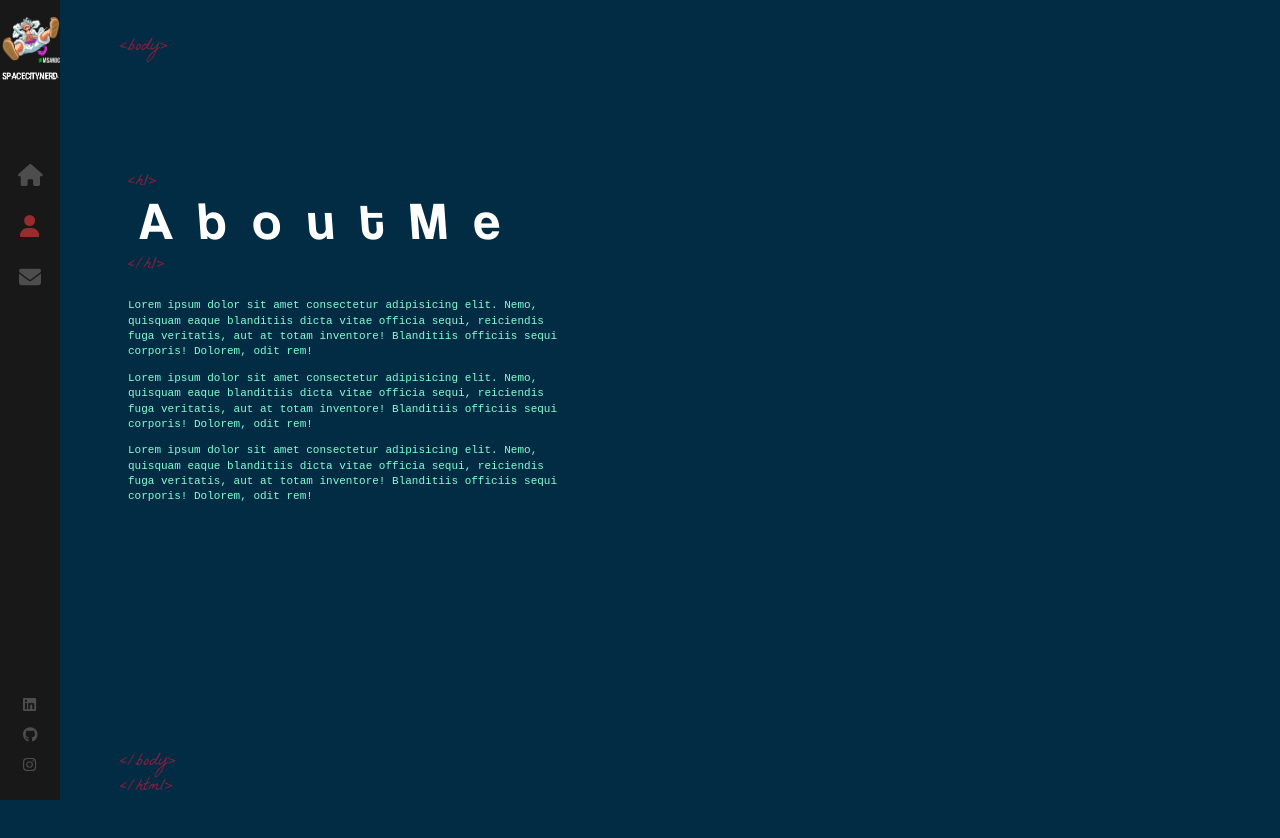
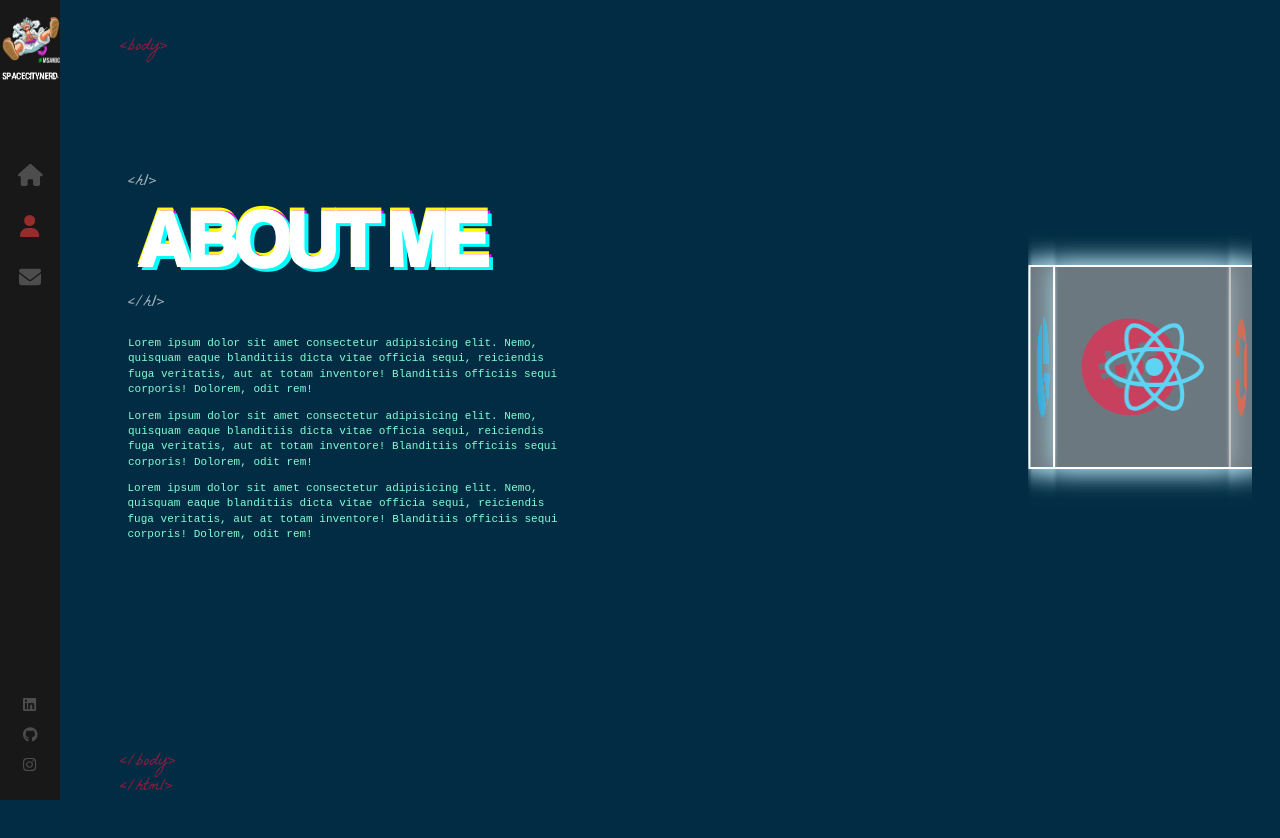
Before and after one commit to fordefam12/New-portfolio, a React (Create React App) app: page /About in a window 1280 px wide. Shown: the top 838 px of the page. Built offline with nearby package versions, Linux system fonts and the light colour scheme.

Commit message:
cube complete

```diff
--- a/src/App.scss
+++ b/src/App.scss
@@ -33,56 +33,63 @@ input, textarea{
   width: 100%;
   height: 100%;
 }
-
 .glitch {
-position: relative;
-color: #fff;
-font-size: 53px;
-letter-spacing: 0.5em;
-animation: glitch-skew 1s infinite linear alternate-reverse;
-
-&::before {
-@include glitchCopy;
-left: 2px;
-text-shadow: -2px 0 #ff0000;
-clip: rect(44px, 450px, 56px, 0);
-animation: glitch-anim 5s infinite linear alternate-reverse;
+  font-size: 5rem;
+  font-weight: bold;
+  text-transform: uppercase;
+  position: relative;
+  text-shadow: 0.05em 0 0 #00fffc, -0.03em -0.04em 0 #fc00ff,
+    0.025em 0.04em 0 #fffc00;
+  animation: glitch 725ms infinite;
 }
 
-&::after {
-@include glitchCopy;
-left: -2px;
-text-shadow: -2px 0 #ff0000, 2px 2px #ff0000;
-clip: rect(44px, 450px, 56px, 0);
-animation: glitch-anim2 5s infinite linear alternate-reverse;
-}
+.glitch div {
+  position: absolute;
+  top: 0;
+  left: 0;
 }
 
-@keyframes glitch-anim {
-$steps: 10;
-@for $i from 0 to $steps {
-#{percentage($i*(1/$steps))} {
-  clip: rect(random(100) + px, 9999px, random(100) + px, 0);
-  transform: skew((random(100) / 100) + deg);
-}
-}
+.glitch div:first-child {
+  animation: glitch 500ms infinite;
+  clip-path: polygon(0 0, 100% 0, 100% 35%, 0 35%);
+  transform: translate(-0.04em, -0.03em);
+  opacity: 0.75;
 }
 
-@keyframes glitch-anim2 {
-$steps: 10;
-@for $i from 0 to $steps {
-#{percentage($i*(1/$steps))} {
-  clip: rect(random(100) + px, 9999px, random(100) + px, 0);
-  transform: skew((random(100) / 100) + deg);
-}
-}
+.glitch div:last-child {
+  animation: glitch 375ms infinite;
+  clip-path: polygon(0 65%, 100% 65%, 100% 100%, 0 100%);
+  transform: translate(0.04em, 0.03em);
+  opacity: 0.75;
 }
 
-@keyframes glitch-skew {
-$steps: 10;
-@for $i from 0 to $steps {
-#{percentage($i*(1/$steps))} {
-  transform: skew((random(10) - 5) + deg);
+@keyframes glitch {
+  0% {
+    text-shadow: 0.05em 0 0 #00fffc, -0.03em -0.04em 0 #fc00ff,
+      0.025em 0.04em 0 #fffc00;
+  }
+  15% {
+    text-shadow: 0.05em 0 0 #00fffc, -0.03em -0.04em 0 #fc00ff,
+      0.025em 0.04em 0 #fffc00;
+  }
+  16% {
+    text-shadow: -0.05em -0.025em 0 #00fffc, 0.025em 0.035em 0 #fc00ff,
+      -0.05em -0.05em 0 #fffc00;
+  }
+  49% {
+    text-shadow: -0.05em -0.025em 0 #00fffc, 0.025em 0.035em 0 #fc00ff,
+      -0.05em -0.05em 0 #fffc00;
+  }
+  50% {
+    text-shadow: 0.05em 0.035em 0 #00fffc, 0.03em 0 0 #fc00ff,
+      0 -0.04em 0 #fffc00;
+  }
+  99% {
+    text-shadow: 0.05em 0.035em 0 #00fffc, 0.03em 0 0 #fc00ff,
+      0 -0.04em 0 #fffc00;
+  }
+  100% {
+    text-shadow: -0.05em 0 0 #00fffc, -0.025em -0.04em 0 #fc00ff,
+      -0.04em -0.025em 0 #fffc00;
+  }
 }
-}
-}
--- a/src/components/About/index.js
+++ b/src/components/About/index.js
@@ -1,14 +1,28 @@
+import { useState } from 'react'
 import AnimatedLetters from '../AnimatedLetters'
 import './index.scss'
+import { useEffect } from 'react'
+import { FontAwesomeIcon } from '@fortawesome/react-fontawesome'
+import {faBitcoin, faGithub, faHtml5, faJsSquare, faReact } from '@fortawesome/free-brands-svg-icons'
+import { faChartPie } from '@fortawesome/free-solid-svg-icons'
 
 const About = () => {
+    const [letterClass, setletterClass] = useState('text-animate')
+    useEffect(() => {
+        const timeOutID = setTimeout(() => {
+          setletterClass('text-animate-hover')
+        }, 4000);
+        return () => {clearTimeout(timeOutID);
+        };
+      }, [])
   return (
     <div className="container about-page">
       <div className="text-zone">
         <h1 >
             <div className='glitch' data-text='AboutMe'>
           <AnimatedLetters
-            strArray={['A', 'b', 'o', 'u', 't', '', 'M', 'e']}
+          letterClass={letterClass}
+            strArray={['A', 'b', 'o', 'u', 't', ' ', 'M', 'e']}
             idx={15}
           ></AnimatedLetters>
           </div>
@@ -32,6 +46,28 @@ const About = () => {
           Dolorem, odit rem!
         </p>
       </div>
+      <div className='stage-cube-cont'>
+        <div className='cudespinner '>
+            <div className='face1'>
+                <FontAwesomeIcon icon={faBitcoin} color='#dd0031'/>
+            </div>
+            <div className='face2'>
+                <FontAwesomeIcon icon={faHtml5} color='#F06529'/>
+            </div>
+            <div className='face3'>
+                <FontAwesomeIcon icon={faChartPie} color='#28a4d9'/>
+            </div>
+            <div className='face4'>
+                <FontAwesomeIcon icon={faReact} color='#5ed4f4'/>
+            </div>
+            <div className='face5'>
+                <FontAwesomeIcon icon={faJsSquare} color='#efd81d'/>
+            </div>
+            <div className='face6'>
+                <FontAwesomeIcon icon={faGithub} color='#ec4d28'/>
+            </div>
+        </div>
+      </div>
     </div>
   )
 }
--- a/src/components/About/index.scss
+++ b/src/components/About/index.scss
@@ -0,0 +1,73 @@
+.stage-cube-cont {
+  width: 50%;
+  height: 100%;
+  top: 0;
+  padding-top: 18%;
+  margin-left: 0;
+  position: absolute;
+  left: 900px;
+  overflow: hidden;
+}
+.cudespinner {
+  animation-name: spincube;
+  animation-timing-function: ease-in-out;
+  animation-iteration-count: infinite;
+  animation-duration: 12s;
+  transform-style: preserve-3d;
+  transform-origin: 100px 100px 0;
+  margin-left: calc(50% - 100px);
+  div {
+    position: absolute;
+    width: 200px;
+    height: 200px;
+    border: 2px solid #ffffff;
+    background: rgba(168, 164, 164, 0.4);
+    text-align: center;
+    font-size: 100px;
+    display: flex;
+    justify-content: center;
+    align-items: center;
+    box-shadow: 0 0 25px 0px lightblue;
+  }
+  .face1 {
+    transform: translateZ(100px);
+  }
+  .face2 {
+    transform: rotateY(90deg) translateZ(100px);
+  }
+  .face3 {
+    transform: rotateY(90deg) rotateX(90deg) translateZ(100px);
+  }
+  .face4 {
+    transform: rotateY(180deg) rotateZ(90deg) translateZ(100px);
+  }
+  .face5 {
+    transform: rotateY(-90deg) rotateZ(90deg) translateZ(100px);
+  }
+  .face6 {
+    transform: translateY(100px) rotateX(90deg) ;
+  }
+
+}
+
+@keyframes spincube {
+  from,
+  to {
+    transform: rotateX(0deg) rotateY(0deg) rotateZ(0deg);
+  }
+  16% {
+    transform: rotateY(-90deg);
+  }
+  33% {
+    transform: rotateY(-90deg) rotateZ(90deg);
+  }
+  50% {
+    transform: rotateY(-180deg) rotateZ(90deg);
+  }
+  66% {
+    transform: rotateY(-270deg) rotateZ(90deg);
+  }
+  83% {
+    transform: rotateY(90deg);
+  }
+}
--- a/src/components/Layout/index.scss
+++ b/src/components/Layout/index.scss
@@ -1,3 +1,5 @@
+
+
 .page {
     width: 100%;
     height: 100%;
@@ -49,7 +51,7 @@
     h1 {
         font-size: 53px;
         font-family:'hCoolvetica';
-        color: crimson;
+        color: rgb(255, 255, 255);
         font-weight: 400;
         margin-top: 0;
         position: relative;
@@ -86,7 +88,20 @@
         font-weight: 300;
         min-width: fit-content;
         animation: pulse 3s;
+
+        &:nth-of-type(1){
+            animation-delay: 1s;
+        }
+        &:nth-of-type(2){
+            animation-delay: 2s;
+        }
+        &:nth-of-type(3){
+            animation-delay: 3s;
+        }
     }
-
-
 }
+.text-animate-hover {
+    &:hover{
+        color: aliceblue;
+    }
+}
```
